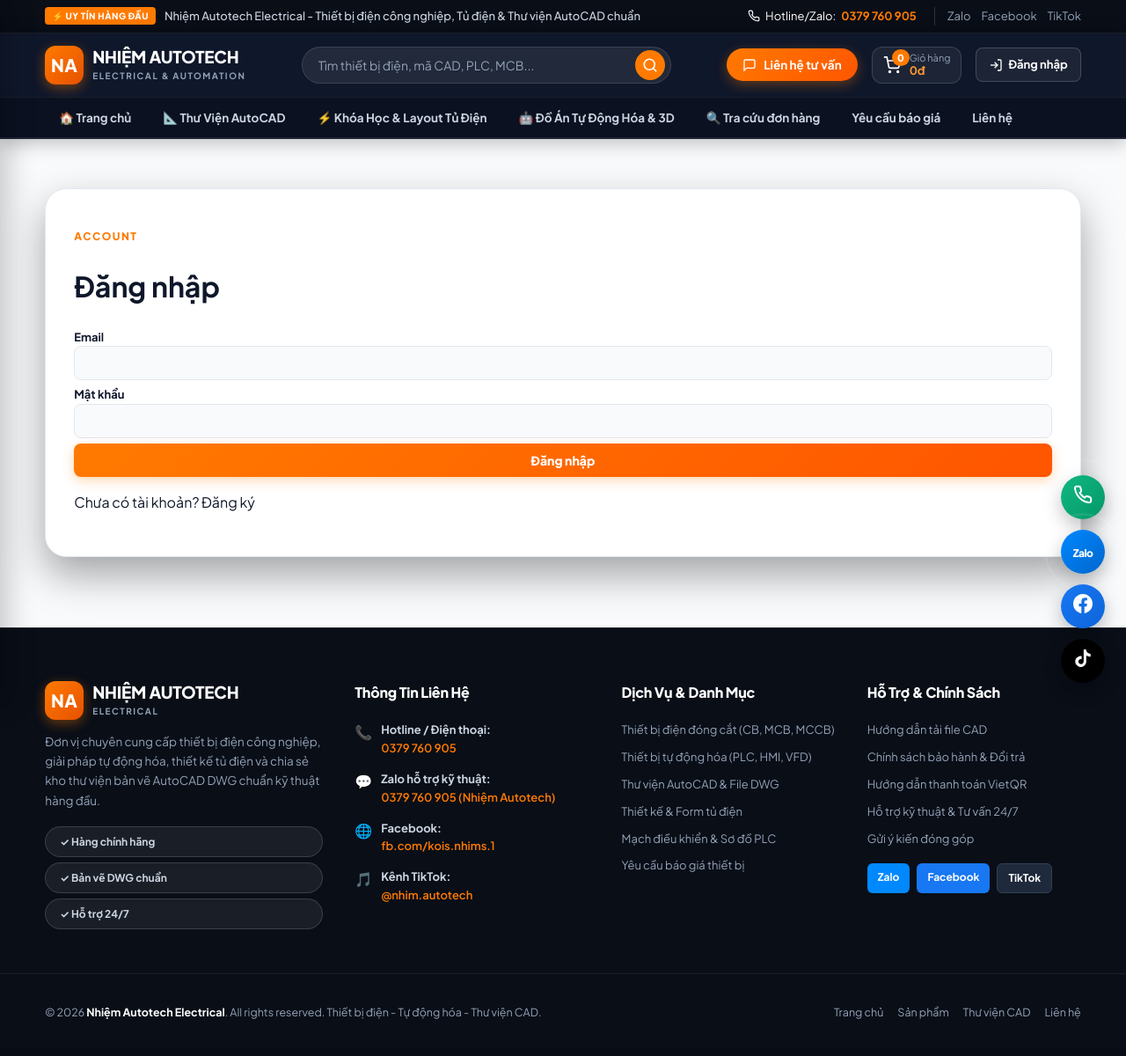
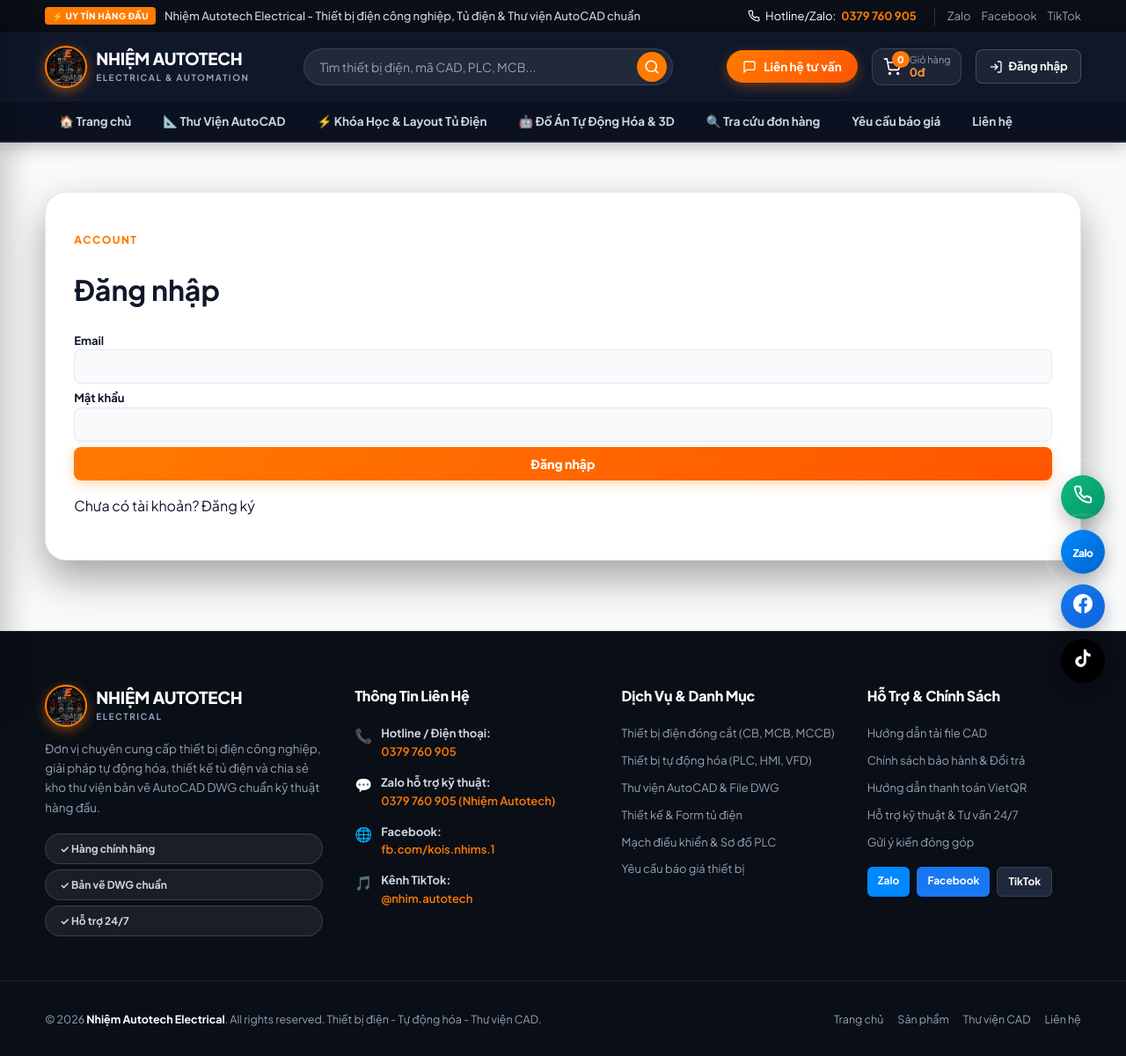
Before and after one commit to trinhnhiemtdh-hash/Nhiem-Autotech-Electrical, a Flask app: page /login in a window 1280 px wide. Shown: the whole page at 88% size. Before the commit the page ends 1158 px from the top, so only its background shows below. Run offline with Flask 3, Linux system fonts and the light colour scheme.

Commit message:
Update website logo to new AUTOTECH ELECTRICAL branding image

```diff
--- a/static/css/style.css
+++ b/static/css/style.css
@@ -219,6 +219,22 @@ button, input, select, textarea {
   letter-spacing: 0.5px;
 }
 
+.brand-img {
+  width: 48px;
+  height: 48px;
+  object-fit: cover;
+  border-radius: 50%;
+  box-shadow: 0 4px 14px rgba(255, 122, 0, 0.45);
+  border: 2px solid #ff7a00;
+  background: #000000;
+  display: block;
+  transition: transform 0.25s ease;
+}
+
+.brand-logo:hover .brand-img {
+  transform: scale(1.05);
+}
+
 .brand-text {
   display: flex;
   flex-direction: column;
--- a/templates/base.html
+++ b/templates/base.html
@@ -4,6 +4,7 @@
   <meta charset="utf-8">
   <meta name="viewport" content="width=device-width, initial-scale=1">
   <title>{% block title %}Nhiệm Autotech Electrical | Thư Viện AutoCAD MCB MCCB Các Hãng & Layout Tủ Điện{% endblock %}</title>
+  <meta name="author" content="Nhiệm Autotech Electrical">
   <meta name="description" content="{% block meta_description %}Nhiệm Autotech chuyên cung cấp thư viện AutoCAD MCB, MCCB, ACB của các hãng (Schneider, LS, Mitsubishi, ABB, Chint, Siemens, Omron), khóa học thiết kế layout tủ điện công nghiệp MSB DB ATS và đồ án tự động hóa PLC SolidWorks 3D.{% endblock %}">
   <meta name="keywords" content="thư viện autocad mcb, thư viện autocad mccb, block cad mcb các hãng, thư viện autocad schneider, thư viện autocad ls, thư viện autocad mitsubishi, thư viện autocad abb, thư viện autocad siemens, thiết kế layout tủ điện, layout tủ điện msb, layout tủ db, layout tủ ats, khóa học thiết kế tủ điện, đồ án tự động hóa plc, lập trình plc s7-1200, vẽ 3d solidworks cơ khí, Nhiệm Autotech">
   <meta name="robots" content="{{ robots or 'index,follow,max-image-preview:large,max-snippet:-1,max-video-preview:-1' }}">
@@ -12,7 +13,7 @@
   <meta property="og:description" content="{% block og_description %}Mua file thư viện AutoCAD DWG thiết bị điện MCB MCCB chuẩn hãng, layout tủ điện MSB DB và đồ án PLC 3D SolidWorks.{% endblock %}">
   <meta property="og:type" content="website">
   <meta property="og:url" content="{{ canonical_url or site_url ~ request.path }}">
-  {% block og_image %}{% endblock %}
+  {% block og_image %}<meta property="og:image" content="{{ site_url ~ url_for('static', filename='images/logo.png') }}">{% endblock %}
   <meta name="twitter:card" content="summary_large_image">
   <link rel="canonical" href="{{ canonical_url or site_url ~ request.path }}">
 
@@ -23,6 +24,7 @@
 
   <link rel="stylesheet" href="{{ url_for('static', filename='css/style.css') }}">
   <link rel="stylesheet" href="{{ url_for('static', filename='css/electrical.css') }}">
+  <link rel="icon" type="image/jpeg" href="{{ url_for('static', filename='images/logo.jpg') }}?v=2">
 </head>
 <body>
 
@@ -52,7 +54,7 @@
   <div class="container header-inner">
     <!-- Brand Logo -->
     <a class="brand-logo" href="{{ url_for('index') }}">
-      <div class="brand-badge">NA</div>
+      <img src="{{ url_for('static', filename='images/logo.jpg') }}?v=2" alt="Logo Nhiệm Autotech" class="brand-img" onerror="this.src='{{ url_for('static', filename='images/logo.png') }}';">
       <div class="brand-text">
         <span class="brand-name">NHIỆM AUTOTECH</span>
         <span class="brand-sub">ELECTRICAL & AUTOMATION</span>
@@ -152,7 +154,7 @@
 <div class="mobile-drawer" id="mobileDrawer">
   <div class="drawer-header">
     <div class="brand-logo">
-      <div class="brand-badge">NA</div>
+      <img src="{{ url_for('static', filename='images/logo.jpg') }}?v=2" alt="Logo Nhiệm Autotech" class="brand-img">
       <div class="brand-text">
         <span class="brand-name">NHIỆM AUTOTECH</span>
         <span class="brand-sub">ELECTRICAL</span>
@@ -284,7 +286,7 @@
     <!-- Col 1: Brand Info -->
     <div class="footer-col brand-col">
       <div class="brand-logo footer-logo">
-        <div class="brand-badge">NA</div>
+        <img src="{{ url_for('static', filename='images/logo.jpg') }}?v=2" alt="Logo Nhiệm Autotech" class="brand-img">
         <div class="brand-text">
           <span class="brand-name">NHIỆM AUTOTECH</span>
           <span class="brand-sub">ELECTRICAL</span>
```
Also changed, not shown: static/images/logo.jpg (added), static/images/logo.png (added).
